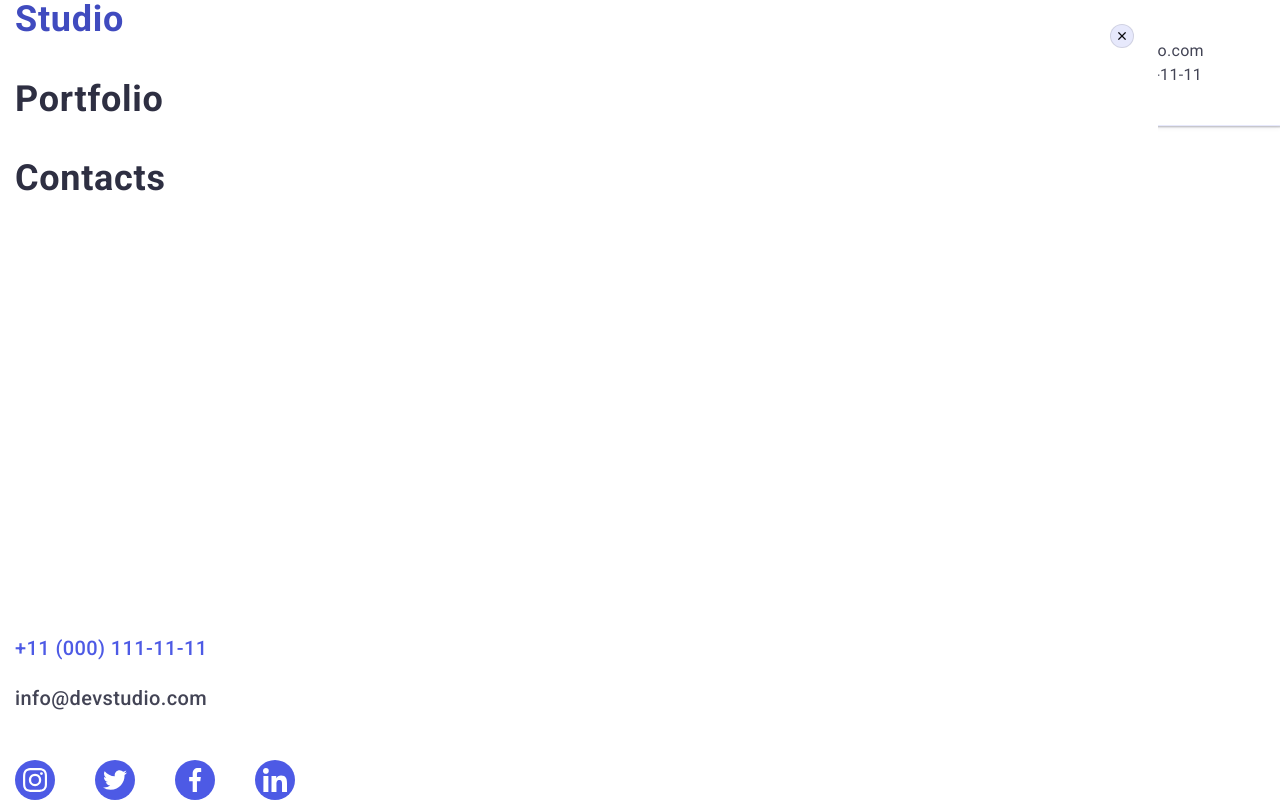
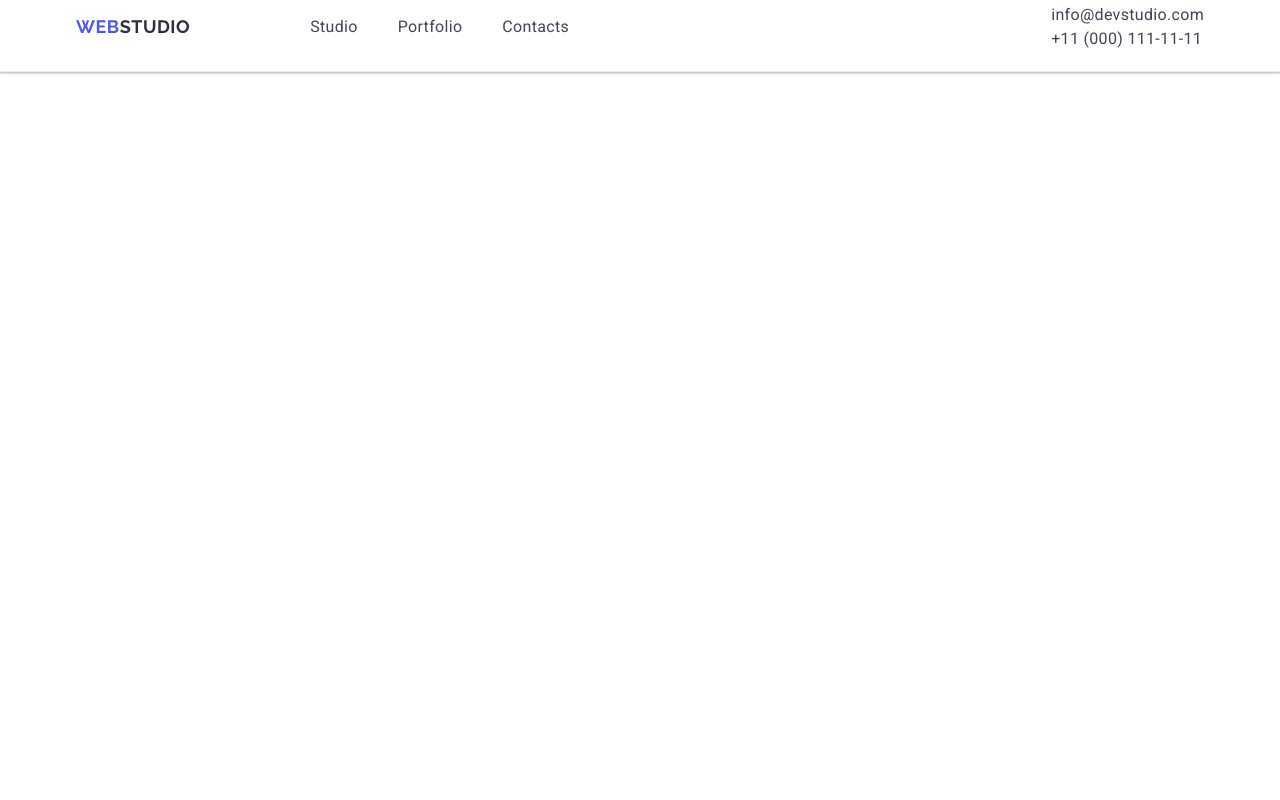
Before and after one commit to serdechvlad/hw6, a plain HTML site: page index.html in a window 1280 px wide. Drawn offline with nearby package versions, Linux system fonts and the light colour scheme.

Commit message:
index.html

```diff
--- a/css/styles.css
+++ b/css/styles.css
@@ -257,12 +257,33 @@ transition: color 250ms cubic-bezier(0.4, 0, 0.2, 1)
 
 /* /HEADER STYLES MOBILE */
 @media screen and (min-width: 768px) {
+
+/* HEADER STYLES TABLET */
 .container {
-    max-width: 768px;
+        max-width: 768px;
+    }
+
+    .header {
+        height: 72px;
+    }
+
+    .menu-button-burger-mobile {
+        display: none;
+    }
+    .nav-menu {
+        display: flex;
+        justify-content: space-between;
+        align-items: center;
+    }
+    .menu-header {
+        display: flex;
+        gap: 40px;
+
+    }
+        .text-logo-header {
+            margin-right: 120px;
+        }
 }
-}
-/* HEADER STYLES TABLET */
-
 /* /HEADER STYLES TABLET */
 @media  screen and (min-width: 1158px) {
 .container {
--- a/index.html
+++ b/index.html
@@ -649,7 +649,7 @@
     </div> -->
     <!-- MOBILE MENU -->
 
-    <div class="container menu-mobile-container is-open">
+    <div class="container menu-mobile-container">
       <button class="menu-modal-button-close" type="button">
         <svg
           class="menu-modal-button-icon"
```
Also changed, not shown: css/oldstyles.css (+4 -4 lines).
